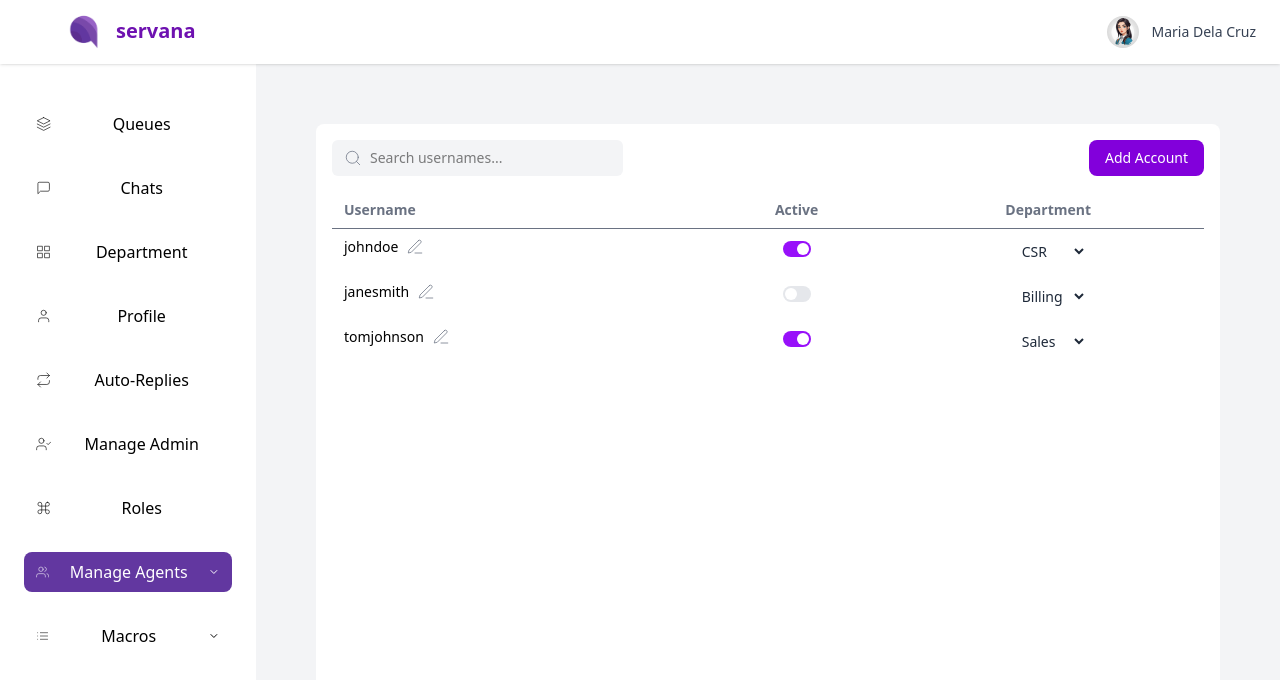
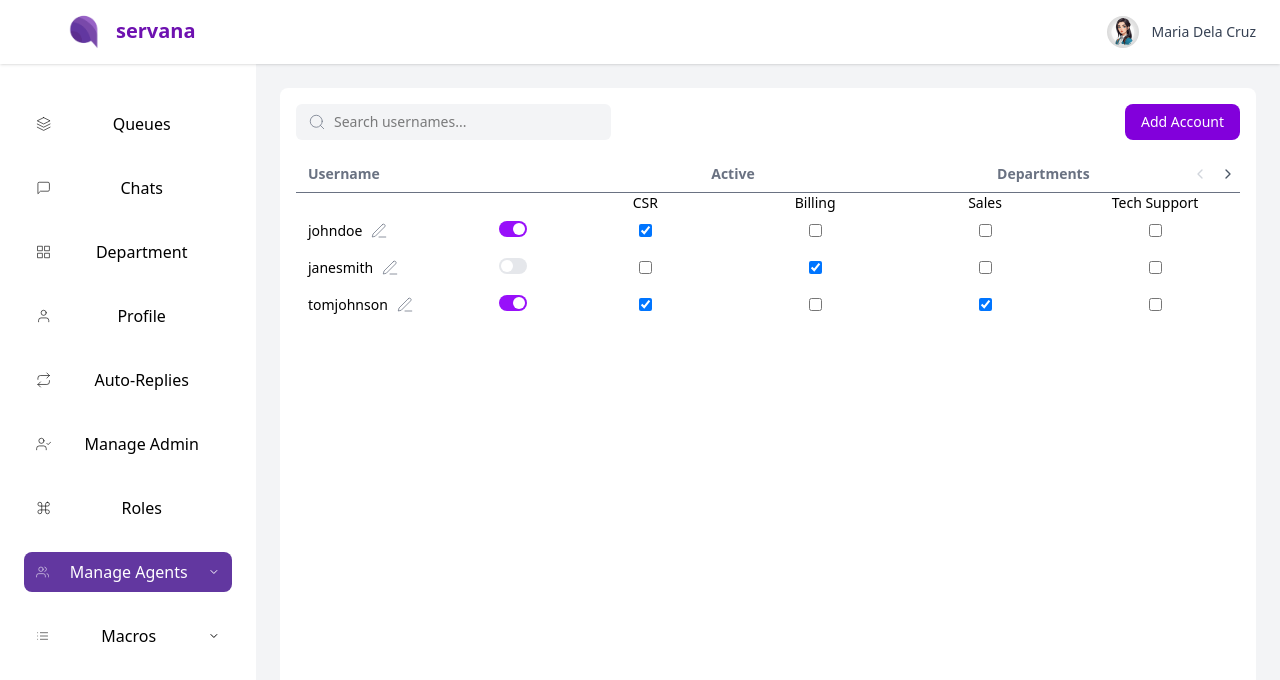
Before and after one commit to manuelamanetjr/frontend_web, a React (Vite) app: page /manage-agents in a window 1280 px wide. Shown: the top 680 px of the page. Built offline with nearby package versions, Linux system fonts and the light colour scheme.

Commit message:
paging departments

```diff
--- a/screens/ManageAgents.jsx
+++ b/screens/ManageAgents.jsx
@@ -1,17 +1,34 @@
-import React, { useState } from "react";
+import React, { useState, useEffect } from "react";
 import TopNavbar from "../components/TopNavbar";
 import Sidebar from "../components/Sidebar";
-import { Edit3, Search, X } from "react-feather";
+import { Edit3, Search, X, ChevronLeft, ChevronRight } from "react-feather";
 
 export default function ManageAgents() {
   const [mobileSidebarOpen, setMobileSidebarOpen] = useState(false);
   const [openDropdown, setOpenDropdown] = useState(null);
   const [searchQuery, setSearchQuery] = useState("");
+  const [visibleDepts, setVisibleDepts] = useState(4);
+  const [deptScrollIndex, setDeptScrollIndex] = useState(0);
 
   const [agents, setAgents] = useState([
-    { username: "johndoe", password: "pass123", active: true, department: "CSR" },
-    { username: "janesmith", password: "secret", active: false, department: "Billing" },
-    { username: "tomjohnson", password: "123456", active: true, department: "Sales" },
+    {
+      username: "johndoe",
+      password: "pass123",
+      active: true,
+      departments: ["CSR"],
+    },
+    {
+      username: "janesmith",
+      password: "secret",
+      active: false,
+      departments: ["Billing"],
+    },
+    {
+      username: "tomjohnson",
+      password: "123456",
+      active: true,
+      departments: ["Sales", "CSR"],
+    },
   ]);
 
   const [isModalOpen, setIsModalOpen] = useState(false);
@@ -19,12 +36,38 @@ export default function ManageAgents() {
   const [editUsername, setEditUsername] = useState("");
   const [editPassword, setEditPassword] = useState("");
 
-  const departments = ["CSR", "Billing", "Sales"];
+  const departments = ["CSR", "Billing", "Sales", "Tech Support", "Admin", "HR"];
+
   const toggleSidebar = () => setMobileSidebarOpen((prev) => !prev);
 
   const filteredAgents = agents.filter((agent) =>
     agent.username.toLowerCase().includes(searchQuery.toLowerCase())
   );
+
+  // Handle window resize to adjust visible departments
+  useEffect(() => {
+    const handleResize = () => {
+      if (window.innerWidth >= 1280) {
+        setVisibleDepts(4); // Show 4 departments on large screens
+      } else {
+        setVisibleDepts(departments.length); // Show all on small screens (scrollable)
+      }
+    };
+
+    handleResize();
+    window.addEventListener('resize', handleResize);
+    return () => window.removeEventListener('resize', handleResize);
+  }, [departments.length]);
+
+  const visibleDepartments = departments.slice(deptScrollIndex, deptScrollIndex + visibleDepts);
+
+  const scrollDepts = (direction) => {
+    if (direction === 'left' && deptScrollIndex > 0) {
+      setDeptScrollIndex(deptScrollIndex - 1);
+    } else if (direction === 'right' && deptScrollIndex < departments.length - visibleDepts) {
+      setDeptScrollIndex(deptScrollIndex + 1);
+    }
+  };
 
   return (
     <div className="flex flex-col h-screen overflow-hidden">
@@ -42,11 +85,15 @@ export default function ManageAgents() {
           openDropdown={openDropdown}
         />
 
-        <main className="flex-1 bg-gray-100 p-15 overflow-y-auto transition-colors duration-300">
+        <main className="flex-1 bg-gray-100 p-6 overflow-y-auto transition-colors duration-300">
           <div className="bg-white p-4 rounded-lg min-h-[80vh] transition-all duration-300">
             <div className="flex justify-between items-center mb-4">
               <div className="flex items-center bg-gray-100 px-3 py-2 rounded-md w-1/3 relative">
-                <Search size={18} strokeWidth={1} className="text-gray-500 mr-2 flex-shrink-0" />
+                <Search
+                  size={18}
+                  strokeWidth={1}
+                  className="text-gray-500 mr-2 flex-shrink-0"
+                />
                 <input
                   type="text"
                   placeholder="Search usernames..."
@@ -77,13 +124,59 @@ export default function ManageAgents() {
               </button>
             </div>
 
+            <div className="relative">
               <div className="overflow-x-auto">
-              <table className="w-full text-sm text-left">
+                <table className="min-w-full text-sm text-left">
                   <thead className="text-gray-500 border-b">
                     <tr>
-                    <th className="py-2 px-3 pl-3">Username</th>
-                    <th className="py-2 px-3 text-center">Active</th>
-                    <th className="py-2 px-3 text-center">Department</th>
+                      <th className="py-2 px-3 pl-3 sticky left-0 bg-white z-10">
+                        Username
+                      </th>
+                      <th className="py-2 px-3 text-center sticky left-36 bg-white z-10">
+                        Active
+                      </th>
+                      <th
+                        className="py-2 px-3 text-center relative"
+                        colSpan={visibleDepts}
+                      >
+                        Departments
+                        {departments.length > visibleDepts && (
+                          <div className="absolute right-0 top-1/2 transform -translate-y-1/2 flex gap-1">
+                            <button
+                              onClick={() => scrollDepts('left')}
+                              disabled={deptScrollIndex === 0}
+                              className={`p-1 rounded ${deptScrollIndex === 0 ? 'text-gray-300' : 'text-gray-600 hover:bg-gray-100'}`}
+                            >
+                              <ChevronLeft size={16} />
+                            </button>
+                            <button
+                              onClick={() => scrollDepts('right')}
+                              disabled={deptScrollIndex >= departments.length - visibleDepts}
+                              className={`p-1 rounded ${deptScrollIndex >= departments.length - visibleDepts ? 'text-gray-300' : 'text-gray-600 hover:bg-gray-100'}`}
+                            >
+                              <ChevronRight size={16} />
+                            </button>
+                          </div>
+                        )}
+                      </th>
+                    </tr>
+                  </thead>
+                </table>
+
+                <div className="overflow-x-auto">
+                  <table className="min-w-full text-sm text-left">
+                    <thead>
+                      <tr>
+                        <th className="sticky left-0 bg-white z-10 w-36"></th>
+                        <th className="sticky left-36 bg-white z-10 w-20"></th>
+                        {visibleDepartments.map((dept, i) => (
+                          <th
+                            key={i}
+                            className="w-36 text-center px-2 shrink-0 font-medium"
+                          >
+                            {dept}
+                          </th>
+                        ))}
                       </tr>
                     </thead>
                     <tbody>
@@ -92,12 +185,12 @@ export default function ManageAgents() {
                           key={idx}
                           className="hover:bg-gray-50 transition-colors duration-200"
                         >
-                      <td className="py-2 px-3 flex items-center gap-2">
+                          <td className="py-2 px-3 sticky left-0 bg-white z-10 w-36 flex items-center gap-2">
                             {agent.username}
                             <Edit3
                               size={18}
                               strokeWidth={1}
-                          className="text-gray-500 cursor-pointer w-[18px] h-[18px] flex-shrink-0 transition-colors duration-200 hover:text-purple-700"
+                              className="text-gray-500 cursor-pointer hover:text-purple-700"
                               onClick={() => {
                                 setCurrentEditIndex(idx);
                                 setEditUsername(agent.username);
@@ -106,7 +199,7 @@ export default function ManageAgents() {
                               }}
                             />
                           </td>
-                      <td className="py-2 px-3 text-center">
+                          <td className="py-2 px-3 text-center sticky left-36 bg-white z-10 w-20">
                             <label className="inline-flex relative items-center cursor-pointer">
                               <input
                                 type="checkbox"
@@ -115,39 +208,43 @@ export default function ManageAgents() {
                                 onChange={() =>
                                   setAgents((prev) =>
                                     prev.map((a, i) =>
-                                  i === idx ? { ...a, active: !a.active } : a
+                                      i === idx
+                                        ? { ...a, active: !a.active }
+                                        : a
                                     )
                                   )
                                 }
                               />
-                          <div className="w-7 h-4 bg-gray-200 rounded-full peer peer-checked:bg-purple-600 transition-colors duration-300 relative after:content-[''] after:absolute after:top-0.5 after:left-0.5 after:bg-white after:rounded-full after:h-3 after:w-3 after:transition-transform after:duration-300 peer-checked:after:translate-x-3" />
+                              <div className="w-7 h-4 bg-gray-200 rounded-full peer peer-checked:bg-purple-600 transition-colors duration-300 relative after:content-[''] after:absolute after:top-0.5 after:left-0.5 after:bg-white after:rounded-full after:h-3 after:w-3 after:transition-transform peer-checked:after:translate-x-3" />
                             </label>
                           </td>
-                      <td className="py-2 px-3 text-center">
-                        <select
-                          className="rounded-md px-2 py-1 text-sm bg-white text-gray-800 outline-none"
-                          value={agent.department}
-                          onChange={(e) =>
+                          {visibleDepartments.map((dept, i) => (
+                            <td key={i} className="w-36 text-center px-2 shrink-0">
+                              <input
+                                type="checkbox"
+                                checked={agent.departments.includes(dept)}
+                                onChange={() => {
+                                  const updated = agent.departments.includes(dept)
+                                    ? agent.departments.filter((d) => d !== dept)
+                                    : [...agent.departments, dept];
+
                                   setAgents((prev) =>
-                              prev.map((a, i) =>
-                                i === idx
-                                  ? { ...a, department: e.target.value }
+                                    prev.map((a, index) =>
+                                      index === idx
+                                        ? { ...a, departments: updated }
                                         : a
                                     )
-                            )
-                          }
-                        >
-                          {departments.map((dept, i) => (
-                            <option key={i} value={dept}>
-                              {dept}
-                            </option>
+                                  );
+                                }}
+                              />
+                            </td>
                           ))}
-                        </select>
-                      </td>
                         </tr>
                       ))}
                     </tbody>
                   </table>
+                </div>
+              </div>
             </div>
           </div>
 
@@ -159,7 +256,9 @@ export default function ManageAgents() {
                   {currentEditIndex !== null ? "Edit Agent" : "Add Agent"}
                 </h2>
 
-                <label className="text-sm text-gray-700 mb-1 block">Username</label>
+                <label className="text-sm text-gray-700 mb-1 block">
+                  Username
+                </label>
                 <input
                   type="text"
                   value={editUsername}
@@ -167,7 +266,9 @@ export default function ManageAgents() {
                   className="w-full border rounded-md p-2 text-sm mb-3 focus:ring-2 focus:ring-purple-500 focus:outline-none transition-all duration-300"
                 />
 
-                <label className="text-sm text-gray-700 mb-1 block">Password</label>
+                <label className="text-sm text-gray-700 mb-1 block">
+                  Password
+                </label>
                 <input
                   type="password"
                   value={editPassword}
@@ -203,7 +304,7 @@ export default function ManageAgents() {
                             username: editUsername,
                             password: editPassword,
                             active: true,
-                            department: "CSR", // default department
+                            departments: [],
                           },
                         ]);
                       }
--- /dev/null
+++ b/test.html
@@ -0,0 +1,90 @@
+<!DOCTYPE html>
+<html lang="en">
+<head>
+  <meta charset="UTF-8">
+  <style>
+    .table-container {
+      max-height: 500px;
+      overflow: auto;
+      border: 1px solid #ccc;
+    }
+
+    table {
+      border-collapse: collapse;
+      width: 100%;
+      min-width: 800px;
+    }
+
+    thead th,
+    tfoot td {
+      position: sticky;
+      background: #f9f9f9;
+      z-index: 2;
+    }
+
+    thead th {
+      top: 0;
+    }
+
+    tfoot td {
+      bottom: 0;
+    }
+
+    th,
+    td {
+      padding: 8px 12px;
+      border: 1px solid #ddd;
+      white-space: nowrap;
+    }
+
+    thead th:first-child,
+    tbody th {
+      position: sticky;
+      left: 0;
+      background: #fff;
+      z-index: 3; /* Ensure it's above other headers */
+    }
+  </style>
+</head>
+<body>
+
+<div class="table-container">
+  <table>
+    <thead>
+      <tr>
+        <th>Fixed Col</th>
+        <th>Header 2</th>
+        <th>Header 3</th>
+        <th>Header 4</th>
+        <th>Header 5</th>
+        <th>Header 6</th>
+        <th>Header 7</th>
+        <th>Header 8</th>
+      </tr>
+    </thead>
+    <tbody>
+      <tr>
+        <th>Row 1</th>
+        <td>Data 2</td>
+        <td>Data 3</td>
+        <td>Data 4</td>
+        <td>Data 5</td>
+        <td>Data 6</td>
+        <td>Data 7</td>
+        <td>Data 8</td>
+      </tr>
+      <tr>
+        <th>Row 2</th>
+        <td>Data 2</td>
+        <td>Data 3</td>
+        <td>Data 4</td>
+        <td>Data 5</td>
+        <td>Data 6</td>
+        <td>Data 7</td>
+        <td>Data 8</td>
+      </tr>
+    </tbody>
+  </table>
+</div>
+</body>
+</html>
```
Lines whose indentation alone changed are shown as unchanged.
